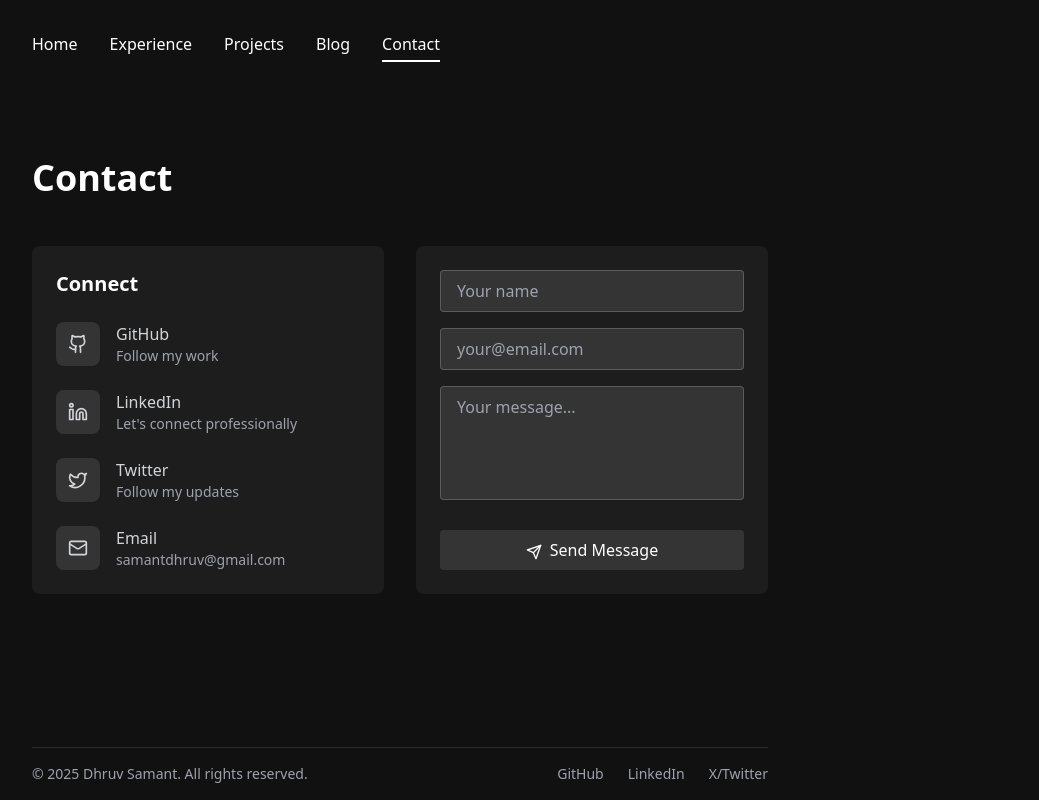
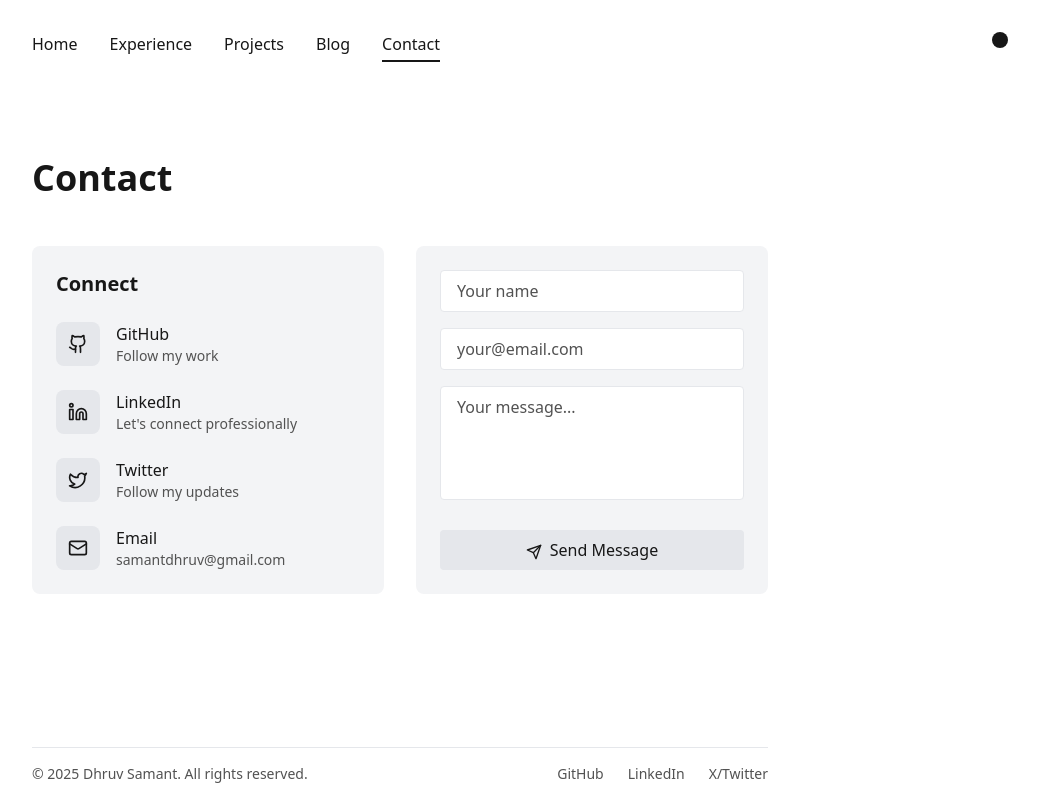
Before and after one commit to b0llu/portfolio-v2, a React (Vite) app: page /contact in a window 1280 px wide. Shown: the whole page, without its empty margins (240-1279 px from the left). Built offline with nearby package versions, Linux system fonts and the light colour scheme.

Commit message:
update 5

```diff
--- a/src/App.tsx
+++ b/src/App.tsx
@@ -5,9 +5,11 @@ import Experience from './pages/Experience';
 import Projects from './pages/Projects';
 import Blog from './pages/Blog';
 import Contact from './pages/Contact';
+import { ThemeProvider } from './context/ThemeContext';
 
 function App() {
   return (
+    <ThemeProvider>
       <Router>
         <Layout>
           <Routes>
@@ -19,6 +21,7 @@ function App() {
           </Routes>
         </Layout>
       </Router>
+    </ThemeProvider>
   );
 }
 
--- a/src/components/Footer.tsx
+++ b/src/components/Footer.tsx
@@ -3,18 +3,18 @@ export default function Footer() {
     <footer className="auto">
       <div className="container mx-auto px-4 max-w-3xl">
         {/* Top border that only spans content width */}
-        <div className="border-t border-white/10"></div>
+        <div className="border-t border-gray-200 dark:border-white/10 transition-colors"></div>
 
 
         {/* Bottom row with copyright and social links */}
-        <div className="flex flex-col-reverse md:flex-row justify-between items-start py-4 text-sm text-gray-400 gap-4 md:gap-0">
+        <div className="flex flex-col-reverse md:flex-row justify-between items-start py-4 text-sm text-text-secondary-light dark:text-text-secondary-dark gap-4 md:gap-0">
           <div>© {new Date().getFullYear()} Dhruv Samant. All rights reserved.</div>
           <div className="flex gap-6">
             <a
               href="https://github.com/b0llu"
               target="_blank"
               rel="noopener noreferrer"
-              className="hover:text-white transition-colors"
+              className="hover:text-accent-light dark:hover:text-accent-dark"
             >
               GitHub
             </a>
@@ -22,7 +22,7 @@ export default function Footer() {
               href="https://www.linkedin.com/in/the-best-dhruv/"
               target="_blank"
               rel="noopener noreferrer"
-              className="hover:text-white transition-colors"
+              className="hover:text-accent-light dark:hover:text-accent-dark"
             >
               LinkedIn
             </a>
@@ -30,7 +30,7 @@ export default function Footer() {
               href="https://x.com/TheBestDhruv"
               target="_blank"
               rel="noopener noreferrer"
-              className="hover:text-white transition-colors"
+              className="hover:text-accent-light dark:hover:text-accent-dark"
             >
               X/Twitter
             </a>
--- a/src/components/Layout.tsx
+++ b/src/components/Layout.tsx
@@ -1,6 +1,7 @@
 import { Link, useLocation } from 'react-router-dom';
 import Footer from './Footer';
 import MobileMenu from './MobileMenu';
+import ThemeToggler from './ThemeToggler';
 
 interface LayoutProps {
   children: React.ReactNode;
@@ -11,7 +12,10 @@ export default function Layout({ children }: LayoutProps) {
   const currentPath = location.pathname;
 
   return (
-    <div className="min-h-screen bg-[#111111] text-white flex flex-col">
+    <div className="min-h-screen bg-primary-light dark:bg-primary-dark text-text-light dark:text-text-dark flex flex-col transition-colors duration-200">
+      {/* Theme Toggler */}
+      <ThemeToggler />
+
       {/* Mobile Menu */}
       <MobileMenu />
 
@@ -20,40 +24,40 @@ export default function Layout({ children }: LayoutProps) {
         <div className="flex justify-start space-x-8">
           <Link
             to="/"
-            className={`text-white hover:text-gray-300 transition-colors pb-1 border-b-2 ${
-              currentPath === '/' ? 'border-white' : 'border-transparent'
+            className={`pb-1 border-b-2 ${
+              currentPath === '/' ? 'border-text-light dark:border-text-dark' : 'border-transparent'
             }`}
           >
             Home
           </Link>
           <Link
             to="/experience"
-            className={`text-white hover:text-gray-300 transition-colors pb-1 border-b-2 ${
-              currentPath === '/experience' ? 'border-white' : 'border-transparent'
+            className={`pb-1 border-b-2 ${
+              currentPath === '/experience' ? 'border-text-light dark:border-text-dark' : 'border-transparent'
             }`}
           >
             Experience
           </Link>
           <Link
             to="/projects"
-            className={`text-white hover:text-gray-300 transition-colors pb-1 border-b-2 ${
-              currentPath === '/projects' ? 'border-white' : 'border-transparent'
+            className={`pb-1 border-b-2 ${
+              currentPath === '/projects' ? 'border-text-light dark:border-text-dark' : 'border-transparent'
             }`}
           >
             Projects
           </Link>
           <Link
             to="/blog"
-            className={`text-white hover:text-gray-300 transition-colors pb-1 border-b-2 ${
-              currentPath === '/blog' ? 'border-white' : 'border-transparent'
+            className={`pb-1 border-b-2 ${
+              currentPath === '/blog' ? 'border-text-light dark:border-text-dark' : 'border-transparent'
             }`}
           >
             Blog
           </Link>
           <Link
             to="/contact"
-            className={`text-white hover:text-gray-300 transition-colors pb-1 border-b-2 ${
-              currentPath === '/contact' ? 'border-white' : 'border-transparent'
+            className={`pb-1 border-b-2 ${
+              currentPath === '/contact' ? 'border-text-light dark:border-text-dark' : 'border-transparent'
             }`}
           >
             Contact
--- /dev/null
+++ b/src/components/ThemeToggler.tsx
@@ -0,0 +1,17 @@
+import { useTheme } from '../context/ThemeContext';
+
+export default function ThemeToggler() {
+  const { theme, toggleTheme } = useTheme();
+
+  return (
+    <button
+      onClick={toggleTheme}
+      className={`fixed top-8 right-8 w-4 h-4 rounded-full flex items-center justify-center transition-all duration-200 ${
+        theme === 'dark'
+          ? 'bg-text-dark'
+          : 'bg-text-light'
+      }`}
+      aria-label="Toggle theme"
+    />
+  );
+}
--- /dev/null
+++ b/src/context/ThemeContext.tsx
@@ -0,0 +1,48 @@
+import React, { createContext, useContext, useState, useEffect } from 'react';
+
+type Theme = 'light' | 'dark';
+
+interface ThemeContextType {
+  theme: Theme;
+  toggleTheme: () => void;
+}
+
+const ThemeContext = createContext<ThemeContextType | undefined>(undefined);
+
+export function ThemeProvider({ children }: { children: React.ReactNode }) {
+  const [theme, setTheme] = useState<Theme>(() => {
+    if (typeof window !== 'undefined') {
+      const savedTheme = localStorage.getItem('theme');
+      const prefersDark = window.matchMedia('(prefers-color-scheme: dark)').matches;
+      return (savedTheme as Theme) || (prefersDark ? 'dark' : 'light');
+    }
+    return 'light';
+  });
+
+  useEffect(() => {
+    localStorage.setItem('theme', theme);
+    if (theme === 'dark') {
+      document.documentElement.classList.add('dark');
+    } else {
+      document.documentElement.classList.remove('dark');
+    }
+  }, [theme]);
+
+  const toggleTheme = () => {
+    setTheme(prevTheme => prevTheme === 'light' ? 'dark' : 'light');
+  };
+
+  return (
+    <ThemeContext.Provider value={{ theme, toggleTheme }}>
+      {children}
+    </ThemeContext.Provider>
+  );
+}
+
+export function useTheme() {
+  const context = useContext(ThemeContext);
+  if (context === undefined) {
+    throw new Error('useTheme must be used within a ThemeProvider');
+  }
+  return context;
+}
--- a/src/pages/Contact.tsx
+++ b/src/pages/Contact.tsx
@@ -62,11 +62,11 @@ export default function Contact() {
       animate={contentInView ? { opacity: 1, y: 0 } : {}}
       transition={{ duration: 0.3 }}
     >
-      <h1 className="text-4xl font-bold mb-12">Contact</h1>
-      <div className="grid md:grid-cols-2 gap-8">
+      <h1 className="text-4xl font-bold mb-12 text-text-light dark:text-text-dark">Contact</h1>
+      <div className="grid md:grid-cols-2 gap-8 ">
         {/* Social Links */}
-        <div className="bg-white/5 rounded-lg p-6 h-full">
-          <h3 className="text-xl font-semibold mb-6">Connect</h3>
+        <div className=" bg-gray-100 dark:bg-white/5 rounded-lg p-6 h-full">
+          <h3 className="text-xl font-semibold mb-6 text-text-light dark:text-text-dark">Connect</h3>
           <div className="space-y-6">
             <a
               href="https://github.com/b0llu"
@@ -74,12 +74,12 @@ export default function Contact() {
               rel="noopener noreferrer"
               className="flex items-center group"
             >
-              <div className="bg-white/10 p-3 rounded-lg mr-4 group-hover:bg-white/20 transition-colors">
-                <Github size={20} className="text-gray-300" />
+              <div className="bg-gray-200 dark:bg-white/10 p-3 rounded-lg mr-4 group-hover:bg-gray-300 dark:group-hover:bg-white/20 transition-colors">
+                <Github size={20} className="text-text-light dark:text-text-dark" />
               </div>
               <div>
-                <div className="font-medium text-gray-300 group-hover:text-white transition-colors">GitHub</div>
-                <div className="text-sm text-gray-400">Follow my work</div>
+                <div className="font-medium text-text-light dark:text-text-dark group-hover:text-accent-light dark:group-hover:text-accent-dark transition-colors">GitHub</div>
+                <div className="text-sm text-text-secondary-light dark:text-text-secondary-dark">Follow my work</div>
               </div>
             </a>
             <a
@@ -88,12 +88,12 @@ export default function Contact() {
               rel="noopener noreferrer"
               className="flex items-center group"
             >
-              <div className="bg-white/10 p-3 rounded-lg mr-4 group-hover:bg-white/20 transition-colors">
-                <Linkedin size={20} className="text-gray-300" />
+              <div className="bg-gray-200 dark:bg-white/10 p-3 rounded-lg mr-4 group-hover:bg-gray-300 dark:group-hover:bg-white/20 transition-colors">
+                <Linkedin size={20} className="text-text-light dark:text-text-dark" />
               </div>
               <div>
-                <div className="font-medium text-gray-300 group-hover:text-white transition-colors">LinkedIn</div>
-                <div className="text-sm text-gray-400">Let's connect professionally</div>
+                <div className="font-medium text-text-light dark:text-text-dark group-hover:text-accent-light dark:group-hover:text-accent-dark transition-colors">LinkedIn</div>
+                <div className="text-sm text-text-secondary-light dark:text-text-secondary-dark">Let's connect professionally</div>
               </div>
             </a>
             <a
@@ -102,38 +102,38 @@ export default function Contact() {
               rel="noopener noreferrer"
               className="flex items-center group"
             >
-              <div className="bg-white/10 p-3 rounded-lg mr-4 group-hover:bg-white/20 transition-colors">
-                <Twitter size={20} className="text-gray-300" />
+              <div className="bg-gray-200 dark:bg-white/10 p-3 rounded-lg mr-4 group-hover:bg-gray-300 dark:group-hover:bg-white/20 transition-colors">
+                <Twitter size={20} className="text-text-light dark:text-text-dark" />
               </div>
               <div>
-                <div className="font-medium text-gray-300 group-hover:text-white transition-colors">Twitter</div>
-                <div className="text-sm text-gray-400">Follow my updates</div>
+                <div className="font-medium text-text-light dark:text-text-dark group-hover:text-accent-light dark:group-hover:text-accent-dark transition-colors">Twitter</div>
+                <div className="text-sm text-text-secondary-light dark:text-text-secondary-dark">Follow my updates</div>
               </div>
             </a>
             <a
               href="mailto:samantdhruv@gmail.com"
               className="flex items-center group"
             >
-              <div className="bg-white/10 p-3 rounded-lg mr-4 group-hover:bg-white/20 transition-colors">
-                <Mail size={20} className="text-gray-300" />
+              <div className="bg-gray-200 dark:bg-white/10 p-3 rounded-lg mr-4 group-hover:bg-gray-300 dark:group-hover:bg-white/20 transition-colors">
+                <Mail size={20} className="text-text-light dark:text-text-dark" />
               </div>
               <div>
-                <div className="font-medium text-gray-300 group-hover:text-white transition-colors">Email</div>
-                <div className="text-sm text-gray-400">samantdhruv@gmail.com</div>
+                <div className="font-medium text-text-light dark:text-text-dark group-hover:text-accent-light dark:group-hover:text-accent-dark transition-colors">Email</div>
+                <div className="text-sm text-text-secondary-light dark:text-text-secondary-dark">samantdhruv@gmail.com</div>
               </div>
             </a>
           </div>
         </div>
 
         {/* Contact Form */}
-        <form className="bg-white/5 rounded-lg p-6 h-full flex flex-col" onSubmit={sendEmail} ref={form}>
+        <form className=" bg-gray-100 dark:bg-white/5 rounded-lg p-6 h-full flex flex-col" onSubmit={sendEmail} ref={form}>
           <div className="space-y-4 flex-grow">
             <div>
               <input
                 type="text"
                 name="user_name"
                 required
-                className="w-full px-4 py-2 bg-white/10 border border-white/20 rounded text-white placeholder-gray-400 focus:outline-none focus:border-white/40"
+                className="w-full px-4 py-2 bg-white dark:bg-white/10 border border-gray-200 dark:border-white/20 rounded text-text-light dark:text-text-dark placeholder-text-secondary-light dark:placeholder-text-secondary-dark focus:outline-none focus:border-accent-light dark:focus:border-accent-dark"
                 placeholder="Your name"
               />
             </div>
@@ -142,7 +142,7 @@ export default function Contact() {
                 type="email"
                 name="user_email"
                 required
-                className="w-full px-4 py-2 bg-white/10 border border-white/20 rounded text-white placeholder-gray-400 focus:outline-none focus:border-white/40"
+                className="w-full px-4 py-2 bg-white dark:bg-white/10 border border-gray-200 dark:border-white/20 rounded text-text-light dark:text-text-dark placeholder-text-secondary-light dark:placeholder-text-secondary-dark focus:outline-none focus:border-accent-light dark:focus:border-accent-dark"
                 placeholder="your@email.com"
               />
             </div>
@@ -151,12 +151,12 @@ export default function Contact() {
                 name="message"
                 rows={4}
                 required
-                className="w-full px-4 py-2 bg-white/10 border border-white/20 rounded text-white placeholder-gray-400 focus:outline-none focus:border-white/40 resize-none"
+                className="w-full px-4 py-2 bg-white dark:bg-white/10 border border-gray-200 dark:border-white/20 rounded text-text-light dark:text-text-dark placeholder-text-secondary-light dark:placeholder-text-secondary-dark focus:outline-none focus:border-accent-light dark:focus:border-accent-dark resize-none"
                 placeholder="Your message..."
               />
             </div>
             {emailStatus.type && (
-              <div className={`text-sm ${emailStatus.type === 'success' ? 'text-green-400' : 'text-red-400'}`}>
+              <div className={`text-sm ${emailStatus.type === 'success' ? 'text-green-600 dark:text-green-400' : 'text-red-600 dark:text-red-400'}`}>
                 {emailStatus.message}
               </div>
             )}
@@ -164,7 +164,7 @@ export default function Contact() {
           <button
             type="submit"
             disabled={isLoading}
-            className="w-full px-6 py-2 bg-white/10 text-white hover:bg-white/20 transition-colors disabled:opacity-50 disabled:cursor-not-allowed rounded mt-4"
+            className="w-full px-6 py-2 bg-gray-200 dark:bg-white/10 text-text-light dark:text-text-dark hover:bg-gray-300 dark:hover:bg-white/20 transition-colors disabled:opacity-50 disabled:cursor-not-allowed rounded mt-4"
           >
             {isLoading ? (
               <>
--- a/tailwind.config.js
+++ b/tailwind.config.js
@@ -1,8 +1,32 @@
 /** @type {import('tailwindcss').Config} */
 export default {
   content: ['./index.html', './src/**/*.{js,ts,jsx,tsx}'],
+  darkMode: 'class',
   theme: {
-    extend: {},
+    extend: {
+      colors: {
+        primary: {
+          light: '#ffffff',
+          dark: '#121212',
+        },
+        text: {
+          light: '#171717',
+          dark: '#f2f2f2',
+          secondary: {
+            light: '#525252',
+            dark: '#a0a0a0',
+          },
+        },
+        accent: {
+          light: '#2563eb',
+          dark: '#60a5fa',
+          hover: {
+            light: '#1d4ed8',
+            dark: '#93c5fd',
+          }
+        },
+      },
+    },
   },
   plugins: [],
 };
```
Also changed, not shown: src/pages/Blog.tsx (+6 -6 lines), src/pages/Experience.tsx (+10 -10 lines), src/pages/Home.tsx (+7 -7 lines), src/pages/Projects.tsx (+7 -7 lines). Lines whose indentation alone changed are shown as unchanged.
